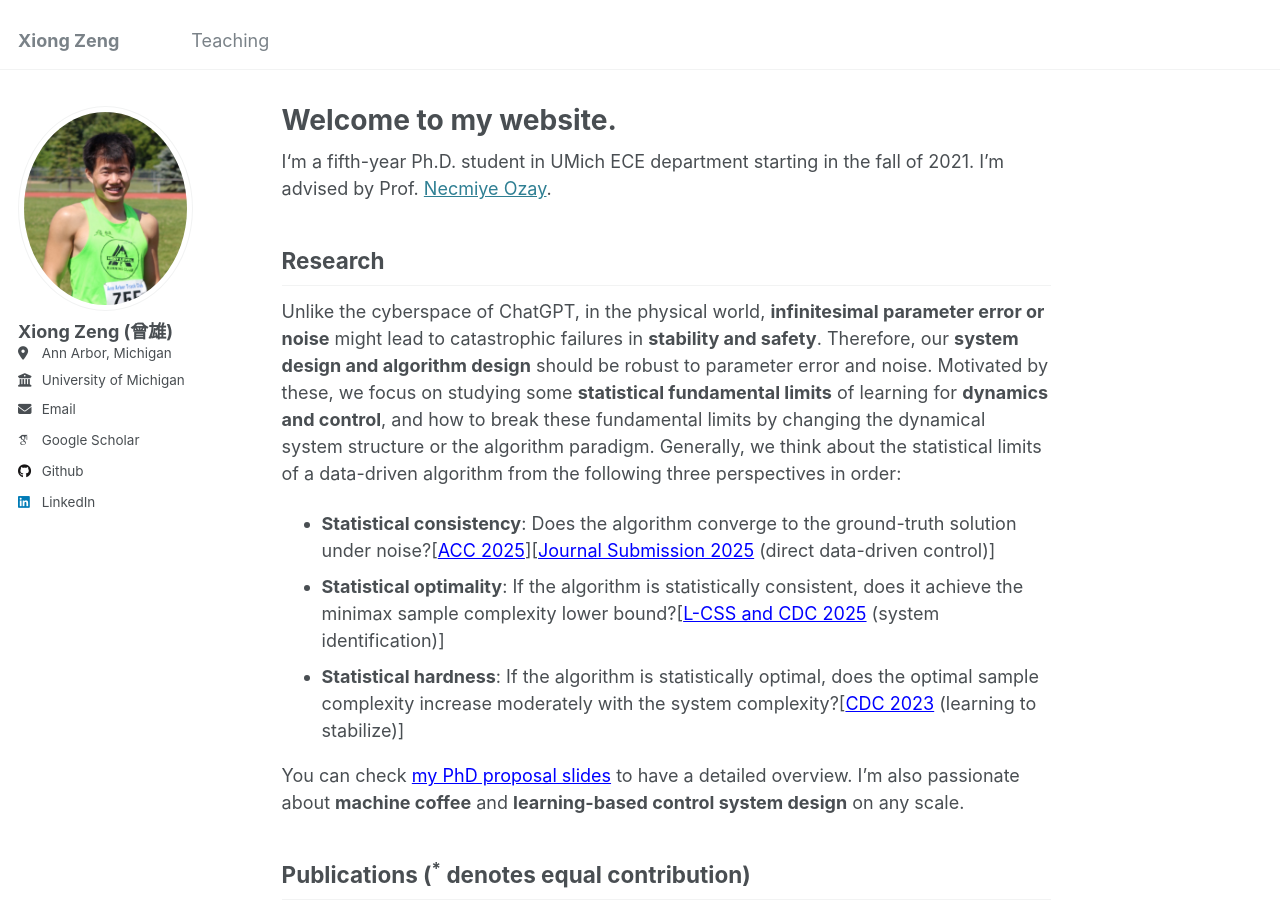
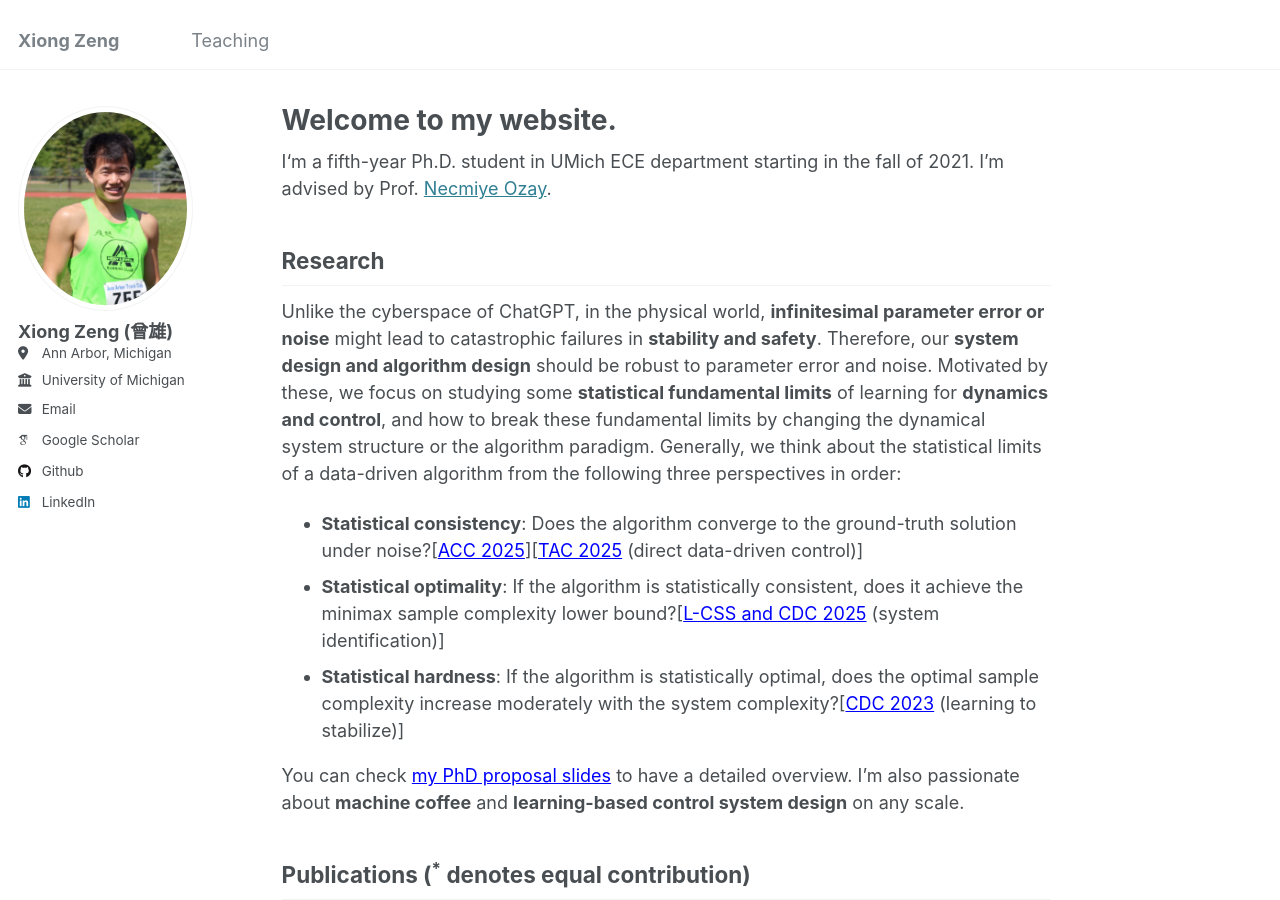
Before and after one commit to zengxiong111/zengxiong.github.io, a Jekyll site: the page built from _pages/about.md, in a window 1280 px wide and 900 px high. Built offline with Jekyll 4.4.1, drawn with Linux system fonts in a browser that asks for light colours; some web fonts are replaced; some of the changed lines change nothing that is shown.

Commit message:
Update about.md

```diff
--- a/_pages/about.md
+++ b/_pages/about.md
@@ -13,7 +13,7 @@ I‘m a fifth-year Ph.D. student in UMich ECE department starting in the fall of
 
 Unlike the cyberspace of ChatGPT, in the physical world, **infinitesimal parameter error or noise** might lead to catastrophic
 failures in **stability and safety**. Therefore, our **system design and algorithm design** should be robust to parameter error and noise. Motivated by these, we focus on studying some **statistical fundamental limits** of learning for **dynamics and control**, and how to break these fundamental limits by changing the dynamical system structure or the algorithm paradigm. Generally, we think about the statistical limits of a data-driven algorithm from the following three perspectives in order:
-- **Statistical consistency**: Does the algorithm converge to the ground-truth solution under noise?[<a href="https://web.eecs.umich.edu/~necmiye/pubs/ZengBO_acc25.pdf" style="color: blue;" target="_blank">ACC 2025</a>][<a href="https://arxiv.org/abs/2412.19705" style="color: blue;" target="_blank">Journal Submission 2025</a> (direct data-driven control)]
+- **Statistical consistency**: Does the algorithm converge to the ground-truth solution under noise?[<a href="https://web.eecs.umich.edu/~necmiye/pubs/ZengBO_acc25.pdf" style="color: blue;" target="_blank">ACC 2025</a>][<a href="https://arxiv.org/abs/2412.19705" style="color: blue;" target="_blank">TAC 2025</a> (direct data-driven control)]
 - **Statistical optimality**: If the algorithm is statistically consistent, does it achieve the minimax sample complexity lower bound?[<a href="https://arxiv.org/abs/2503.16817" style="color: blue;" target="_blank">L-CSS and CDC 2025</a> (system identification)]
 - **Statistical hardness**: If the algorithm is statistically optimal, does the optimal sample complexity increase moderately with the system complexity?[<a href="https://arxiv.org/abs/2311.11151" style="color: blue;" target="_blank">CDC 2023</a> (learning to stabilize)]
 
```
